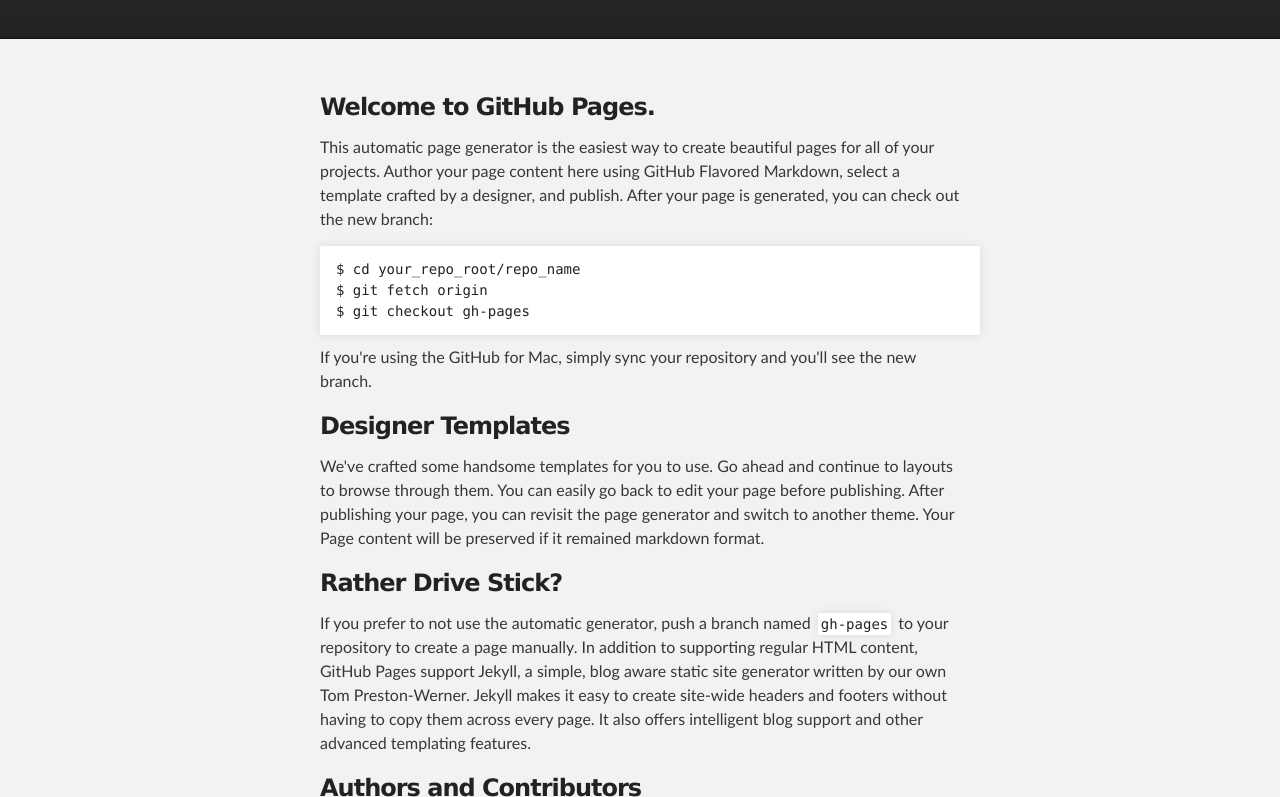
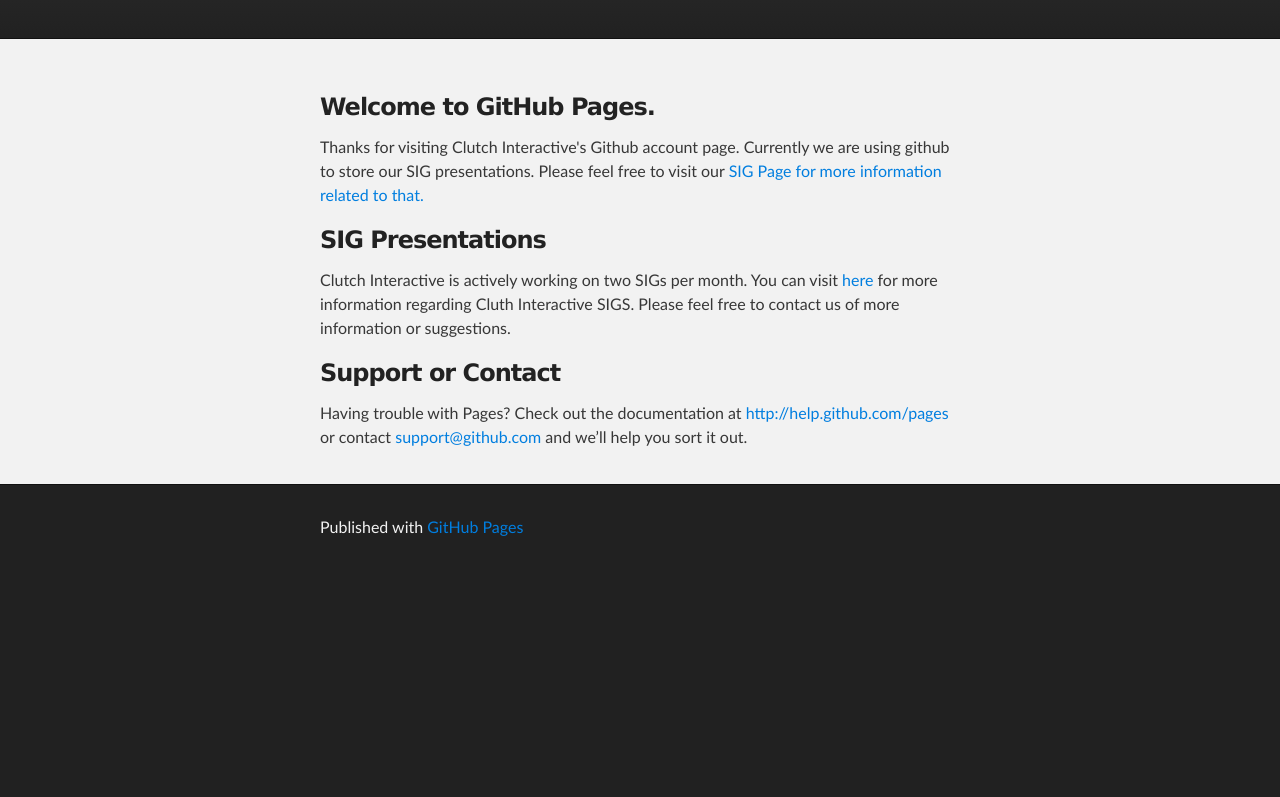
Before and after one commit to clutchinteractive/clutchinteractive.github.com, a plain HTML site: page index.html in a window 1280 px wide. Shown: the part 171-968 px from the top of the page. After the commit the page ends 800 px from the top, so only its background shows below. Drawn offline with Linux system fonts and the light colour scheme.

Commit message:
Updated the front page for Clutch Interactive Account. Added links to the sig-presentations page.

```diff
--- a/index.html
+++ b/index.html
@@ -8,7 +8,7 @@
 
     <link rel="stylesheet" type="text/css" media="screen" href="stylesheets/stylesheet.css">
 
-    <title>Clutchinteractive.github.com</title>
+    <title>Welcome to Clutch Interactive Github</title>
   </head>
 
   <body>
@@ -18,7 +18,7 @@
         <header class="inner">
           <a id="forkme_banner" href="https://github.com/clutchinteractive">View on GitHub</a>
 
-          <h1 id="project_title">Clutchinteractive.github.com</h1>
+          <h1 id="project_title">Clutch Interactive</h1>
           <h2 id="project_tagline">Pages for github</h2>
 
         </header>
@@ -29,26 +29,12 @@
       <section id="main_content" class="inner">
         <h3>Welcome to GitHub Pages.</h3>
 
-<p>This automatic page generator is the easiest way to create beautiful pages for all of your projects. Author your page content here using GitHub Flavored Markdown, select a template crafted by a designer, and publish. After your page is generated, you can check out the new branch:</p>
+<p>Thanks for visiting Clutch Interactive's Github account page. Currently we are using github to store our SIG presentations. Please feel free to visit our <a href="/sig-presentations">SIG Page for more information related to that.</a></p>
 
-<pre><code>$ cd your_repo_root/repo_name
-$ git fetch origin
-$ git checkout gh-pages
-</code></pre>
+<h3>SIG Presentations</h3>
 
-<p>If you're using the GitHub for Mac, simply sync your repository and you'll see the new branch.</p>
+<p>Clutch Interactive is actively working on two SIGs per month. You can visit <a href="/sig-presentations">here</a> for more information regarding Cluth Interactive SIGS. Please feel free to contact us of more information or suggestions.</p>
 
-<h3>Designer Templates</h3>
-
-<p>We've crafted some handsome templates for you to use. Go ahead and continue to layouts to browse through them. You can easily go back to edit your page before publishing. After publishing your page, you can revisit the page generator and switch to another theme. Your Page content will be preserved if it remained markdown format.</p>
-
-<h3>Rather Drive Stick?</h3>
-
-<p>If you prefer to not use the automatic generator, push a branch named <code>gh-pages</code> to your repository to create a page manually. In addition to supporting regular HTML content, GitHub Pages support Jekyll, a simple, blog aware static site generator written by our own Tom Preston-Werner. Jekyll makes it easy to create site-wide headers and footers without having to copy them across every page. It also offers intelligent blog support and other advanced templating features.</p>
-
-<h3>Authors and Contributors</h3>
-
-<p>You can <a href="https://github.com/blog/821" class="user-mention">@mention</a> a GitHub username to generate a link to their profile. The resulting <code>&lt;a&gt;</code> element will link to the contributor's GitHub Profile. For example: In 2007, Chris Wanstrath (<a href="https://github.com/defunkt" class="user-mention">@defunkt</a>), PJ Hyett (<a href="https://github.com/pjhyett" class="user-mention">@pjhyett</a>), and Tom Preston-Werner (<a href="https://github.com/mojombo" class="user-mention">@mojombo</a>) founded GitHub.</p>
 
 <h3>Support or Contact</h3>
 
```
